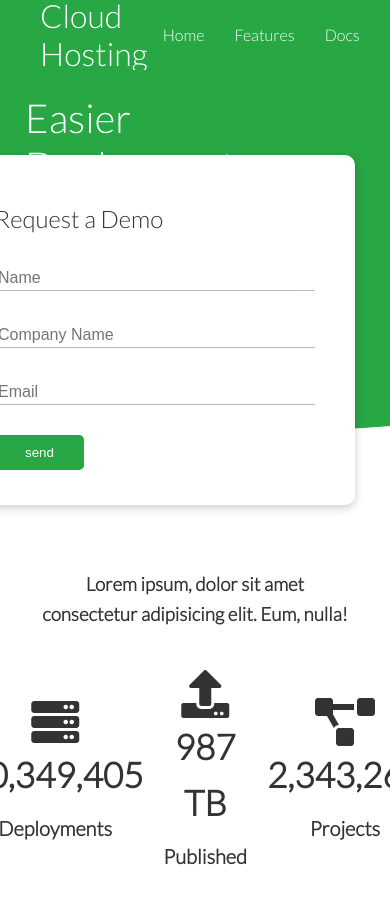
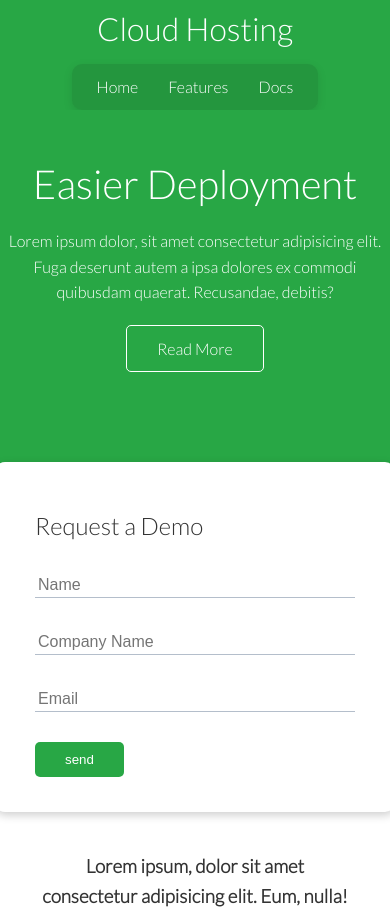
Before and after one commit to vovaushenko/CloudHostingWebsite, a plain HTML site: page index.html in a window 390 px wide. Shown: the top 915 px of the page. Drawn offline with Linux system fonts and the light colour scheme.

Commit message:
Added responsiveness @media

```diff
--- a/css/style.css
+++ b/css/style.css
@@ -196,3 +196,50 @@ img {
 .footer .social a {
   margin: 0 10px;
 }
+
+/* Tablets and Under  (under 768px)*/
+@media (max-width: 768px) {
+  /* will our content in one column for sizes under 768px */
+  .grid,
+  .showcase .grid,
+  .stats .grid,
+  .cli .grid,
+  .cloud .grid {
+    grid-template-columns: 1fr;
+    grid-template-rows: 1fr;
+  }
+
+  .showcase {
+    height: auto;
+  }
+  .showcase-text {
+    text-align: center;
+    margin-top: 40px;
+  }
+  .showcase-form {
+    /* justify center on grid or flex item to center it */
+    justify-self: center;
+    margin: auto;
+  }
+  .cli .grid > *:first-child {
+    grid-column: 1;
+    grid-row: 1;
+  }
+}
+
+/* Mobile (under 500px)*/
+@media (max-width: 500px) {
+  .navbar {
+    height: 110px;
+  }
+  .navbar .flex {
+    flex-direction: column;
+  }
+
+  .navbar ul {
+    padding: 10px;
+    background-color: rgba(0, 0, 0, 0.1);
+    border-radius: 10px;
+    box-shadow: 0 3px 10px rgba(0, 0, 0, 0.1);
+  }
+}
```
